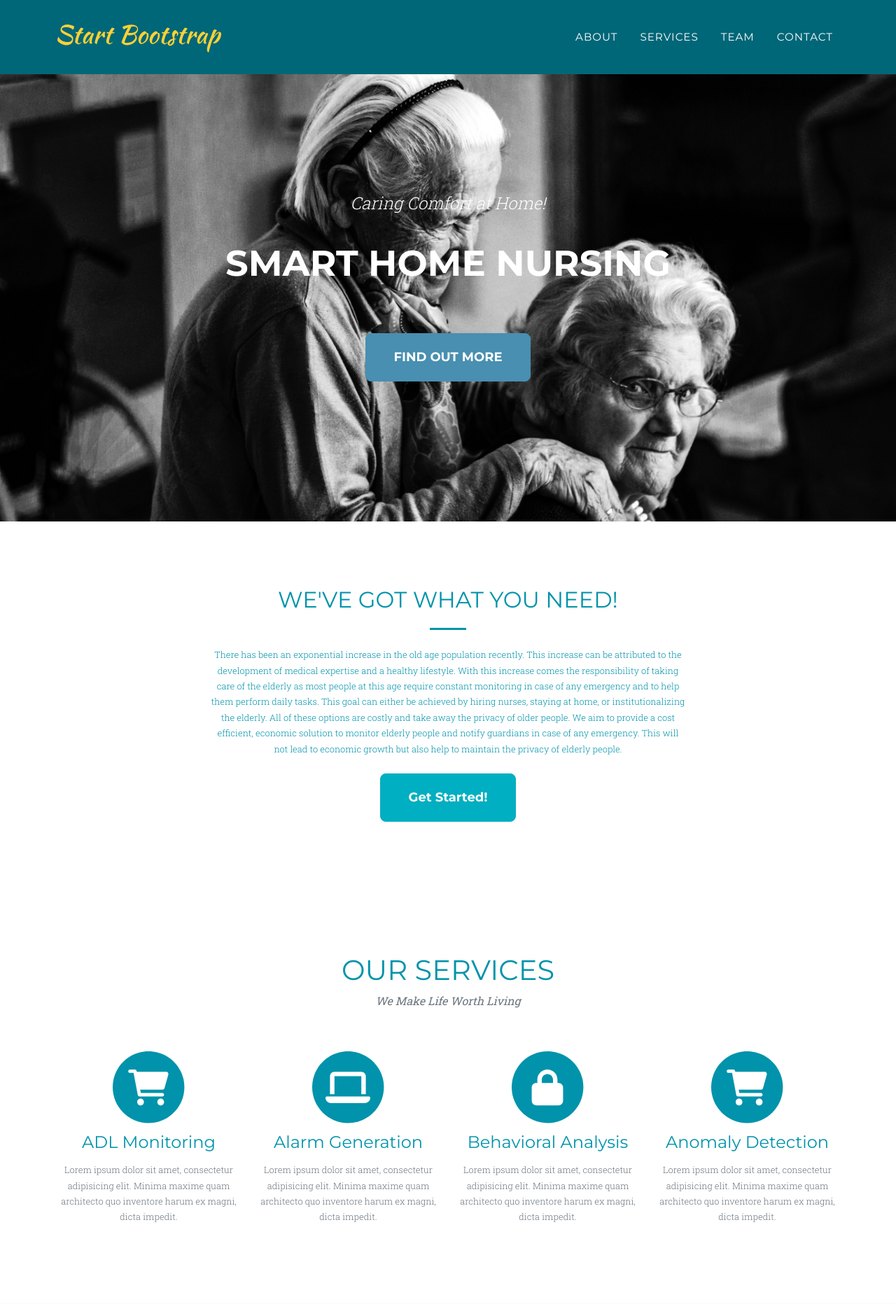
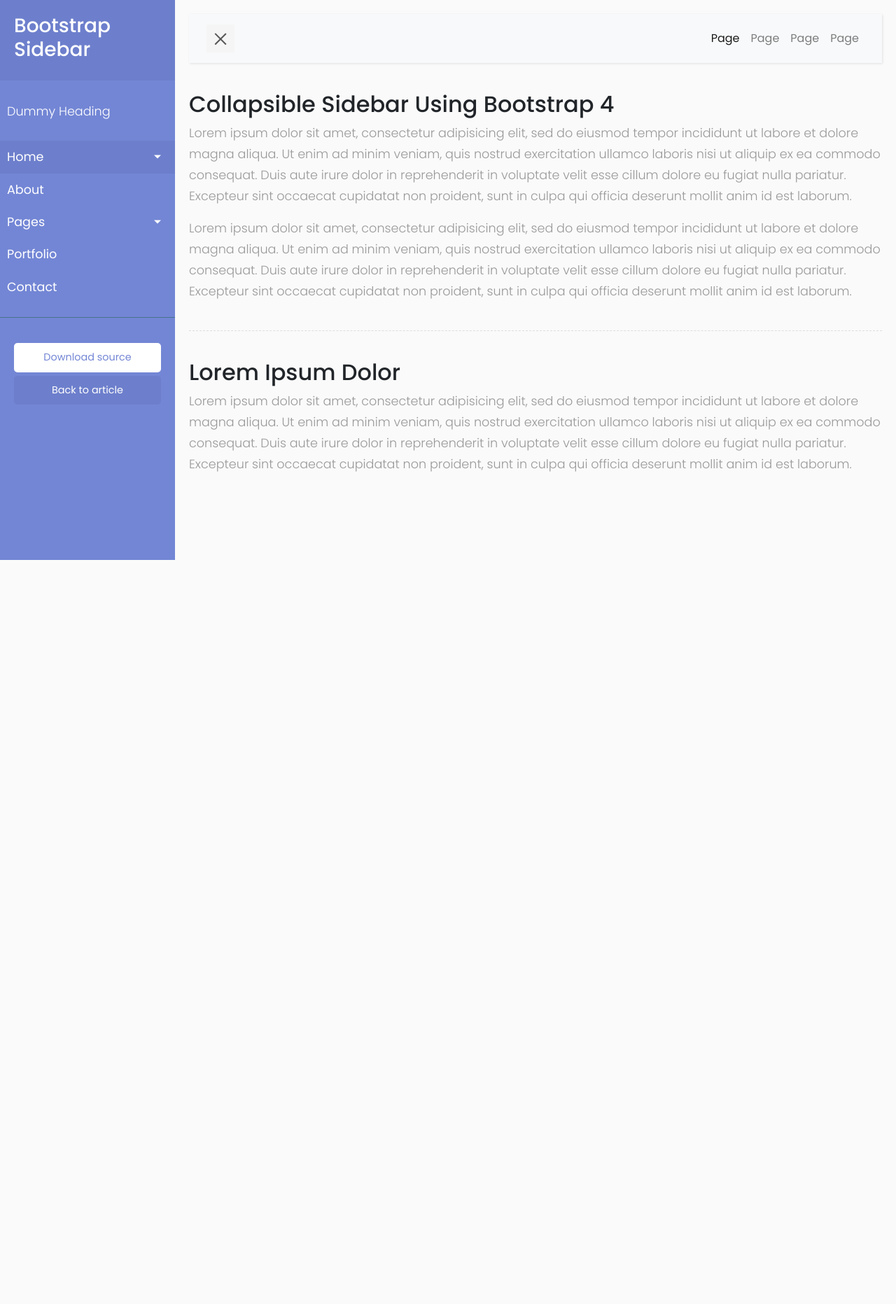
Before and after one commit to MsAnamtaKhan/SmartHomeWebApplication, a Flask app: page /home in a window 1280 px wide. Shown: the top 1863 px of the page at 70% size. After the commit the page ends 800 px from the top, so only its background shows below. Run offline with Flask 2, Linux system fonts and the light colour scheme; some libraries are stand-ins or nearby versions.

Commit message:
Added sidebar in home page

```diff
--- a/application/__init__.py
+++ b/application/__init__.py
@@ -1,6 +1,6 @@
 from flask import Flask
 from flask_bcrypt import Bcrypt
-from flask_sqlalchemy import SQLAlchemy
+# from flask_sqlalchemy import SQLAlchemy
 from flask_login import LoginManager
 from flask_socketio import SocketIO, emit
 
--- a/application/routes.py
+++ b/application/routes.py
@@ -8,6 +8,9 @@
 
 
 @app.route('/')
-@app.route('/home', methods=['GET'])
+def main_page():
+    return render_template('landing_page.html')
+
+@app.route('/home')
 def home_page():
-    return render_template('landing_page.html')
+    return render_template('index.html')
--- /dev/null
+++ b/application/static/sidebar/sidebars.css
@@ -0,0 +1,223 @@
+/*
+    DEMO STYLE
+*/
+@import "https://fonts.googleapis.com/css?family=Poppins:300,400,500,600,700";
+
+body {
+    font-family: 'Poppins', sans-serif;
+    background: #fafafa;
+}
+
+p {
+    font-family: 'Poppins', sans-serif;
+    font-size: 1.1em;
+    font-weight: 300;
+    line-height: 1.7em;
+    color: #999;
+}
+
+a, a:hover, a:focus {
+    color: inherit;
+    text-decoration: none;
+    transition: all 0.3s;
+}
+
+.navbar {
+    padding: 15px 10px;
+    background: #fff;
+    border: none;
+    border-radius: 0;
+    margin-bottom: 40px;
+    box-shadow: 1px 1px 3px rgba(0, 0, 0, 0.1);
+}
+
+.navbar-btn {
+    box-shadow: none;
+    outline: none !important;
+    border: none;
+}
+
+.line {
+    width: 100%;
+    height: 1px;
+    border-bottom: 1px dashed #ddd;
+    margin: 40px 0;
+}
+
+/* ---------------------------------------------------
+    SIDEBAR STYLE
+----------------------------------------------------- */
+
+.wrapper {
+    display: flex;
+    width: 100%;
+    align-items: stretch;
+    perspective: 1500px;
+}
+
+
+#sidebar {
+    min-width: 250px;
+    max-width: 250px;
+    background: #7386D5;
+    color: #fff;
+    transition: all 0.6s cubic-bezier(0.945, 0.020, 0.270, 0.665);
+    transform-origin: bottom left;
+}
+
+#sidebar.active {
+    margin-left: -250px;
+    transform: rotateY(100deg);
+}
+
+#sidebar .sidebar-header {
+    padding: 20px;
+    background: #6d7fcc;
+}
+
+#sidebar ul.components {
+    padding: 20px 0;
+    border-bottom: 1px solid #47748b;
+}
+
+#sidebar ul p {
+    color: #fff;
+    padding: 10px;
+}
+
+#sidebar ul li a {
+    padding: 10px;
+    font-size: 1.1em;
+    display: block;
+}
+#sidebar ul li a:hover {
+    color: #7386D5;
+    background: #fff;
+}
+
+#sidebar ul li.active > a, a[aria-expanded="true"] {
+    color: #fff;
+    background: #6d7fcc;
+}
+
+
+a[data-toggle="collapse"] {
+    position: relative;
+}
+
+.dropdown-toggle::after {
+    display: block;
+    position: absolute;
+    top: 50%;
+    right: 20px;
+    transform: translateY(-50%);
+}
+
+ul ul a {
+    font-size: 0.9em !important;
+    padding-left: 30px !important;
+    background: #6d7fcc;
+}
+
+ul.CTAs {
+    padding: 20px;
+}
+
+ul.CTAs a {
+    text-align: center;
+    font-size: 0.9em !important;
+    display: block;
+    border-radius: 5px;
+    margin-bottom: 5px;
+}
+
+a.download {
+    background: #fff;
+    color: #7386D5;
+}
+
+a.article, a.article:hover {
+    background: #6d7fcc !important;
+    color: #fff !important;
+}
+
+
+
+/* ---------------------------------------------------
+    CONTENT STYLE
+----------------------------------------------------- */
+#content {
+    width: 100%;
+    padding: 20px;
+    min-height: 100vh;
+    transition: all 0.3s;
+}
+
+#sidebarCollapse {
+    width: 40px;
+    height: 40px;
+    background: #f5f5f5;
+    cursor: pointer;
+}
+
+#sidebarCollapse span {
+    width: 80%;
+    height: 2px;
+    margin: 0 auto;
+    display: block;
+    background: #555;
+    transition: all 0.8s cubic-bezier(0.810, -0.330, 0.345, 1.375);
+    transition-delay: 0.2s;
+}
+
+#sidebarCollapse span:first-of-type {
+    transform: rotate(45deg) translate(2px, 2px);
+}
+#sidebarCollapse span:nth-of-type(2) {
+    opacity: 0;
+}
+#sidebarCollapse span:last-of-type {
+    transform: rotate(-45deg) translate(1px, -1px);
+}
+
+
+#sidebarCollapse.active span {
+    transform: none;
+    opacity: 1;
+    margin: 5px auto;
+}
+
+
+/* ---------------------------------------------------
+    MEDIAQUERIES
+----------------------------------------------------- */
+@media (max-width: 768px) {
+    #sidebar {
+        margin-left: -250px;
+        transform: rotateY(90deg);
+    }
+    #sidebar.active {
+        margin-left: 0;
+        transform: none;
+    }
+    #sidebarCollapse span:first-of-type,
+    #sidebarCollapse span:nth-of-type(2),
+    #sidebarCollapse span:last-of-type {
+        transform: none;
+        opacity: 1;
+        margin: 5px auto;
+    }
+    #sidebarCollapse.active span {
+        margin: 0 auto;
+    }
+    #sidebarCollapse.active span:first-of-type {
+        transform: rotate(45deg) translate(2px, 2px);
+    }
+    #sidebarCollapse.active span:nth-of-type(2) {
+        opacity: 0;
+    }
+    #sidebarCollapse.active span:last-of-type {
+        transform: rotate(-45deg) translate(1px, -1px);
+    }
+
+}
--- /dev/null
+++ b/application/templates/index.html
@@ -0,0 +1,149 @@
+<!DOCTYPE html>
+<html>
+
+<head>
+    <meta charset="utf-8">
+    <meta name="viewport" content="width=device-width, initial-scale=1.0">
+    <meta http-equiv="X-UA-Compatible" content="IE=edge">
+
+    <title>Collapsible sidebar using Bootstrap 4</title>
+
+    <!-- Bootstrap CSS CDN -->
+     <link rel="stylesheet" href="https://stackpath.bootstrapcdn.com/bootstrap/4.1.0/css/bootstrap.min.css" integrity="sha384-9gVQ4dYFwwWSjIDZnLEWnxCjeSWFphJiwGPXr1jddIhOegiu1FwO5qRGvFXOdJZ4" crossorigin="anonymous">
+
+
+    <!-- Font Awesome JS -->
+    <script defer src="https://use.fontawesome.com/releases/v5.0.13/js/solid.js" integrity="sha384-tzzSw1/Vo+0N5UhStP3bvwWPq+uvzCMfrN1fEFe+xBmv1C/AtVX5K0uZtmcHitFZ" crossorigin="anonymous"></script>
+    <script defer src="https://use.fontawesome.com/releases/v5.0.13/js/fontawesome.js" integrity="sha384-6OIrr52G08NpOFSZdxxz1xdNSndlD4vdcf/q2myIUVO0VsqaGHJsB0RaBE01VTOY" crossorigin="anonymous"></script>
+<!-- Our Custom CSS -->
+       <link type="text/css" rel="stylesheet" href="{{ url_for('static', filename = 'sidebar/sidebars.css') }}"></link>
+
+
+
+</head>
+
+<body>
+
+    <div class="wrapper">
+        <!-- Sidebar Holder -->
+        <nav id="sidebar">
+            <div class="sidebar-header">
+                <h3>Bootstrap Sidebar</h3>
+            </div>
+
+            <ul class="list-unstyled components">
+                <p>Dummy Heading</p>
+                <li class="active">
+                    <a href="#homeSubmenu" data-toggle="collapse" aria-expanded="false" class="dropdown-toggle">Home</a>
+                    <ul class="collapse list-unstyled" id="homeSubmenu">
+                        <li>
+                            <a href="#">Home 1</a>
+                        </li>
+                        <li>
+                            <a href="#">Home 2</a>
+                        </li>
+                        <li>
+                            <a href="#">Home 3</a>
+                        </li>
+                    </ul>
+                </li>
+                <li>
+                    <a href="#">About</a>
+                    <a href="#pageSubmenu" data-toggle="collapse" aria-expanded="false" class="dropdown-toggle">Pages</a>
+                    <ul class="collapse list-unstyled" id="pageSubmenu">
+                        <li>
+                            <a href="#">Page 1</a>
+                        </li>
+                        <li>
+                            <a href="#">Page 2</a>
+                        </li>
+                        <li>
+                            <a href="#">Page 3</a>
+                        </li>
+                    </ul>
+                </li>
+                <li>
+                    <a href="#">Portfolio</a>
+                </li>
+                <li>
+                    <a href="#">Contact</a>
+                </li>
+            </ul>
+
+            <ul class="list-unstyled CTAs">
+                <li>
+                    <a href="https://bootstrapious.com/tutorial/files/sidebar.zip" class="download">Download source</a>
+                </li>
+                <li>
+                    <a href="https://getbootstrap.com/docs/5.1/examples/sidebars/"
+     class="article">Back to article</a>
+                </li>
+            </ul>
+        </nav>
+
+        <!-- Page Content Holder -->
+        <div id="content">
+
+            <nav class="navbar navbar-expand-lg navbar-light bg-light">
+                <div class="container-fluid">
+
+                    <button type="button" id="sidebarCollapse" class="navbar-btn">
+                        <span></span>
+                        <span></span>
+                        <span></span>
+                    </button>
+                    <button class="btn btn-dark d-inline-block d-lg-none ml-auto" type="button" data-toggle="collapse" data-target="#navbarSupportedContent" aria-controls="navbarSupportedContent" aria-expanded="false" aria-label="Toggle navigation">
+                        <i class="fas fa-align-justify"></i>
+                    </button>
+
+                    <div class="collapse navbar-collapse" id="navbarSupportedContent">
+                        <ul class="nav navbar-nav ml-auto">
+                            <li class="nav-item active">
+                                <a class="nav-link" href="#">Page</a>
+                            </li>
+                            <li class="nav-item">
+                                <a class="nav-link" href="#">Page</a>
+                            </li>
+                            <li class="nav-item">
+                                <a class="nav-link" href="#">Page</a>
+                            </li>
+                            <li class="nav-item">
+                                <a class="nav-link" href="#">Page</a>
+                            </li>
+                        </ul>
+                    </div>
+                </div>
+            </nav>
+
+            <h2>Collapsible Sidebar Using Bootstrap 4</h2>
+            <p>Lorem ipsum dolor sit amet, consectetur adipisicing elit, sed do eiusmod tempor incididunt ut labore et dolore magna aliqua. Ut enim ad minim veniam, quis nostrud exercitation ullamco laboris nisi ut aliquip ex ea commodo consequat. Duis aute irure dolor in reprehenderit in voluptate velit esse cillum dolore eu fugiat nulla pariatur. Excepteur sint occaecat cupidatat non proident, sunt in culpa qui officia deserunt mollit anim id est laborum.</p>
+            <p>Lorem ipsum dolor sit amet, consectetur adipisicing elit, sed do eiusmod tempor incididunt ut labore et dolore magna aliqua. Ut enim ad minim veniam, quis nostrud exercitation ullamco laboris nisi ut aliquip ex ea commodo consequat. Duis aute irure dolor in reprehenderit in voluptate velit esse cillum dolore eu fugiat nulla pariatur. Excepteur sint occaecat cupidatat non proident, sunt in culpa qui officia deserunt mollit anim id est laborum.</p>
+
+            <div class="line"></div>
+
+            <h2>Lorem Ipsum Dolor</h2>
+            <p>Lorem ipsum dolor sit amet, consectetur adipisicing elit, sed do eiusmod tempor incididunt ut labore et dolore magna aliqua. Ut enim ad minim veniam, quis nostrud exercitation ullamco laboris nisi ut aliquip ex ea commodo consequat. Duis aute irure dolor in reprehenderit in voluptate velit esse cillum dolore eu fugiat nulla pariatur. Excepteur sint occaecat cupidatat non proident, sunt in culpa qui officia deserunt mollit anim id est laborum.</p>
+
+
+
+        </div>
+    </div>
+
+    <!-- jQuery CDN - Slim version (=without AJAX) -->
+    <script src="https://code.jquery.com/jquery-3.3.1.slim.min.js" integrity="sha384-q8i/X+965DzO0rT7abK41JStQIAqVgRVzpbzo5smXKp4YfRvH+8abtTE1Pi6jizo" crossorigin="anonymous"></script>
+    <!-- Popper.JS -->
+    <script src="https://cdnjs.cloudflare.com/ajax/libs/popper.js/1.14.0/umd/popper.min.js" integrity="sha384-cs/chFZiN24E4KMATLdqdvsezGxaGsi4hLGOzlXwp5UZB1LY//20VyM2taTB4QvJ" crossorigin="anonymous"></script>
+    <!-- Bootstrap JS -->
+    <script src="https://stackpath.bootstrapcdn.com/bootstrap/4.1.0/js/bootstrap.min.js" integrity="sha384-uefMccjFJAIv6A+rW+L4AHf99KvxDjWSu1z9VI8SKNVmz4sk7buKt/6v9KI65qnm" crossorigin="anonymous"></script>
+
+    <script type="text/javascript">
+        $(document).ready(function () {
+            $('#sidebarCollapse').on('click', function () {
+                $('#sidebar').toggleClass('active');
+                $(this).toggleClass('active');
+            });
+        });
+    </script>
+</body>
+
+</html>
--- a/application/templates/landing_page.html
+++ b/application/templates/landing_page.html
@@ -20,7 +20,7 @@
          <!-- Core theme CSS (includes Bootstrap)-->
 
 
-         <link type="text/css" rel="stylesheet" href="{{ url_for('static', filename = 'landing_page/css/styles.css') }}"></linnk>
+         <link type="text/css" rel="stylesheet" href="{{ url_for('static', filename = 'landing_page/css/styles.css') }}"></link>
 
     </head>
     <body id="page-top">
```
